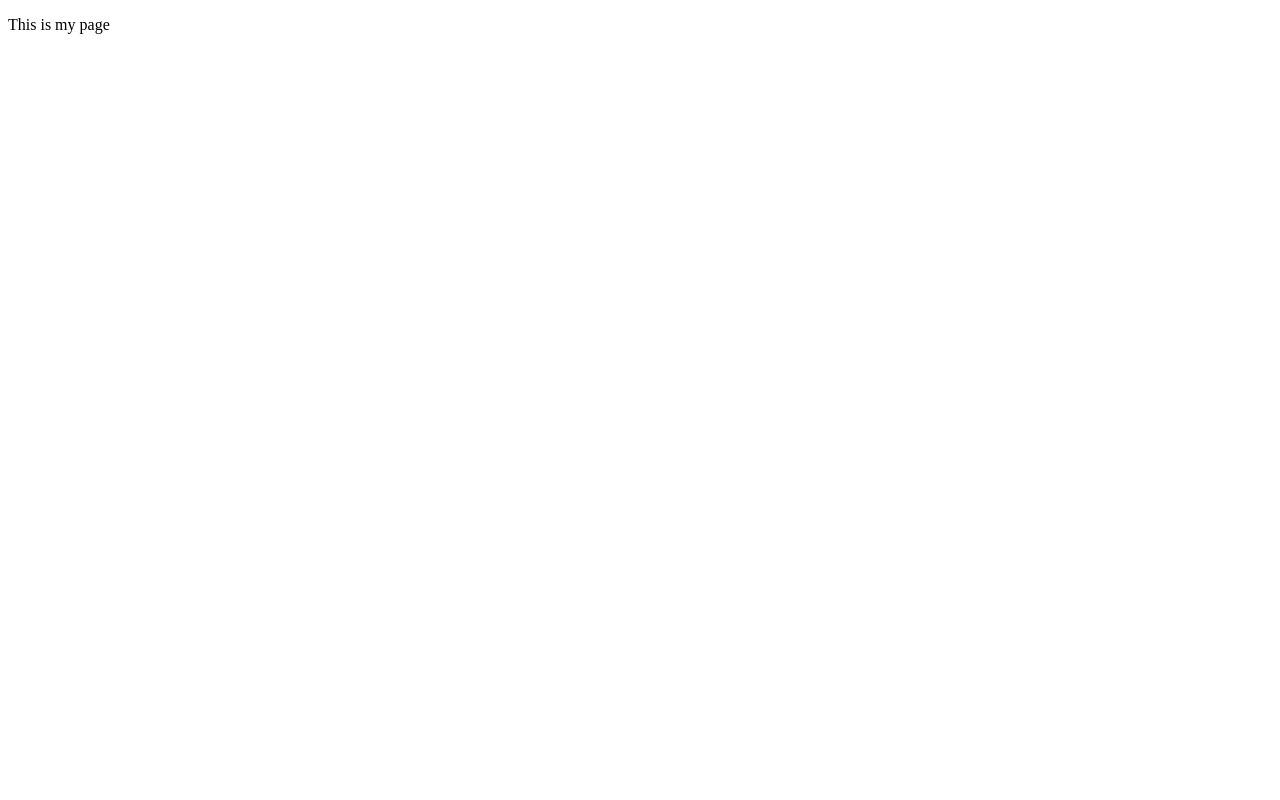
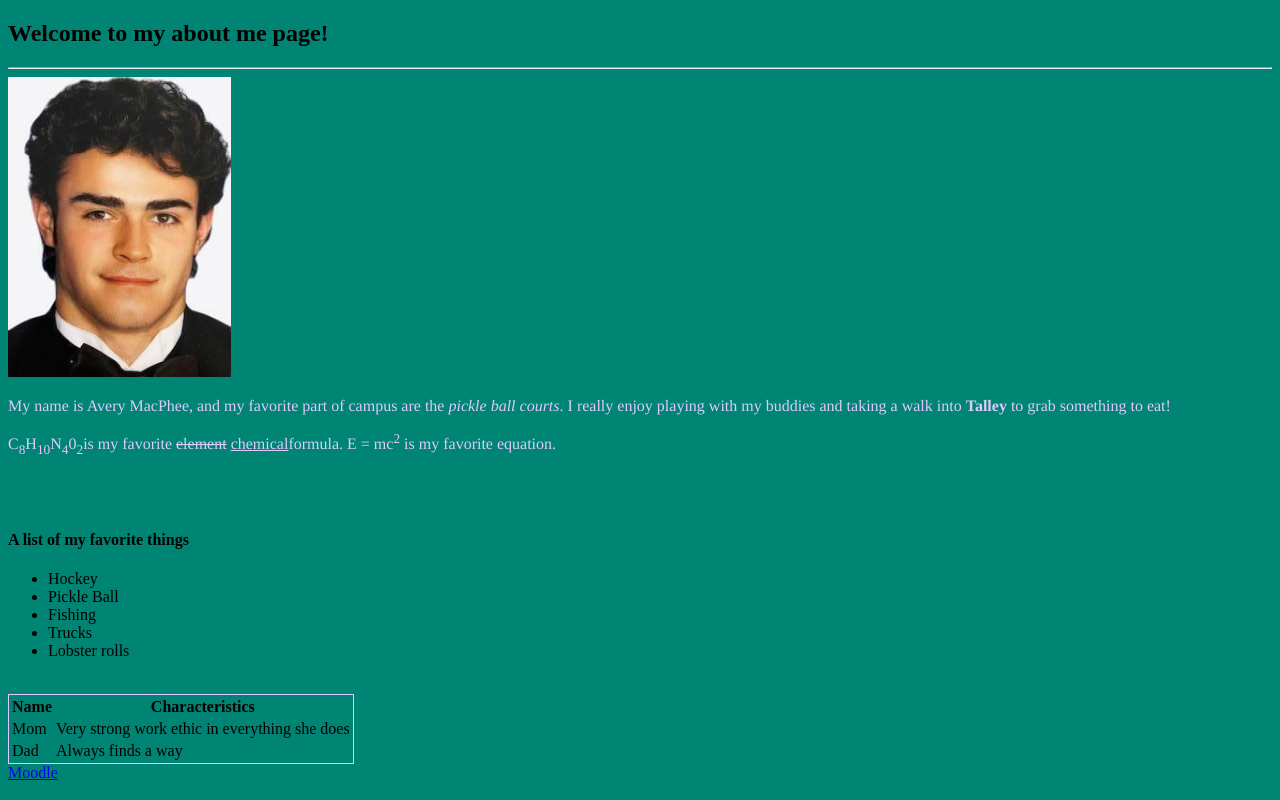
Before and after one commit to AveryMacPhee/webpages-, a plain HTML site: page webpagesGL.html in a window 1280 px wide. Drawn offline with Linux system fonts and the light colour scheme.

Commit message:
updates to my webpage and style sheet

```diff
--- a/webpagesGL.css
+++ b/webpagesGL.css
@@ -7,13 +7,16 @@
  */
 
 p {
-    property: value;
+    font-family: Times;
+    font-size: 16px;
+    color: #DECAFF;
 }
 
-.class {
-    property: value;
+.table-border {
+    border: 1px solid #DECAFF;
 }
 
-#id {
-    property:value;
+#photo-resize {
+    max-width: 250px;
+    max-height: 300px;
 }
--- a/webpagesGL.html
+++ b/webpagesGL.html
@@ -1,13 +1,60 @@
 <!DOCTYPE html>
+<!--
+-Name: Avery MacPhee
+-UNITYID: ajmacphe
+-Date: 4/23/2026
+-Assignment: Guided Lab 4
+-Description: Guided Lab Assignment, about me webpage
+-->
 <html lang="en-US">
 
     <head>
         <meta charset="UTF-8" />
-        <title>My test page</title>
+        <title>About Beck Waldbauer</title>
+<link href="webpagesGL.css" rel="stylesheet" type="text/css" />
     </head>
 
-    <body>
-    <p>This is my page</p>
+    <body style="background-color: #008473;">
+    <!--Here is our welcome message -->
+    <header>
+        <h2>Welcome to my about me page!</h2>
+    </header>
 
+    <hr />
+
+    <!-- A photo I like -->
+     <img src="Avery_ProfilePicture_NCSU.jpg" alt="A photo of me" id="photo-resize">
+
+     <!--This is a highlight of my day, the walk from the pickle ball courts into Talley.-->
+    <p>My name is Avery MacPhee, and my favorite part of campus are the <em>pickle ball courts</em>. I really enjoy playing with my buddies and taking a walk into <strong>Talley</strong> to grab something to eat!</p>
+
+    <!--This is my favorite chemical equation-->
+    <p>
+    C<sub>8</sub>H<sub>10</sub>N<sub>4</sub>0<sub>2</sub>is my favorite <del>element</del> <ins>chemical</ins>formula. E = mc<sup>2</sup> is my favorite equation.
+    </p>
+
+    <br />
+    <br />
+
+    <!--This is a list of some of my favorite things-->
+    <h4>A list of my favorite things</h4>
+
+    <ul>
+        <li>Hockey</li>
+        <li>Pickle Ball</li>
+        <li>Fishing</li>
+        <li>Trucks</li>
+        <li>Lobster rolls</li>
+    </ul>
+
+    <br />
+
+    <table class="table-border">
+        <tr><th>Name</th> <th>Characteristics</th> </tr>
+        <tr><td>Mom</td> <td>Very strong work ethic in everything she does</td> </tr>
+        <tr><td>Dad</td> <td>Always finds a way</td> </tr>
+    </table>
+
+    <a href="https://wolfware.ncsu.edu" target="blank">Moodle</a>
     </body>
 </html>
```
Also changed, not shown: Avery_ProfilePicture_NCSU.jpg (added).
